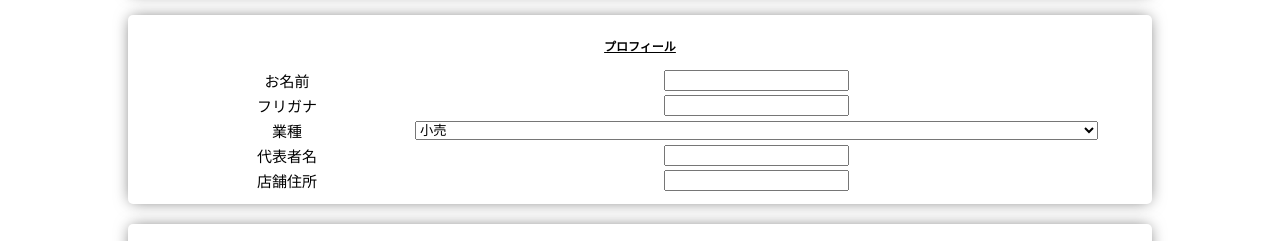
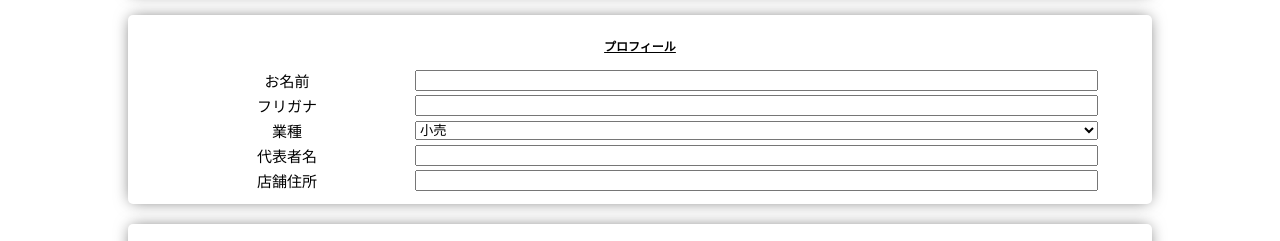
Before and after one commit to YukiMatsuda-NEEC/Ota-Collab, a Nuxt app: page / in a window 1280 px wide. Shown: the part 473-714 px from the top of the page. Built offline with nearby package versions, Linux system fonts and the light colour scheme.

Commit message:
fix: Fixed misalignment of input

```diff
--- a/components/otaInput.vue
+++ b/components/otaInput.vue
@@ -26,6 +26,10 @@ export default {
 };
 </script>
 <style lang="scss" scoped>
+input {
+  width: 100%;
+  box-sizing: border-box;
+}
 textarea {
   resize: vertical;
   width: 100%;
```
